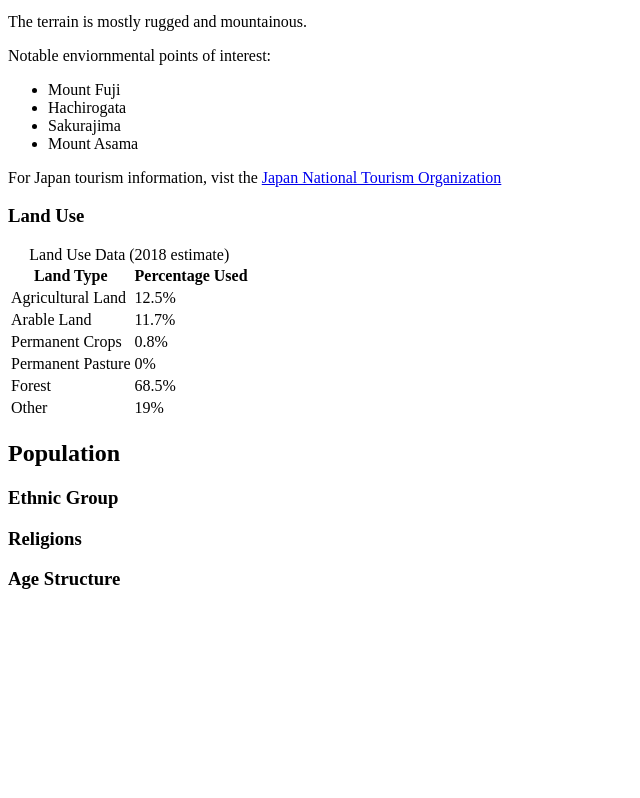
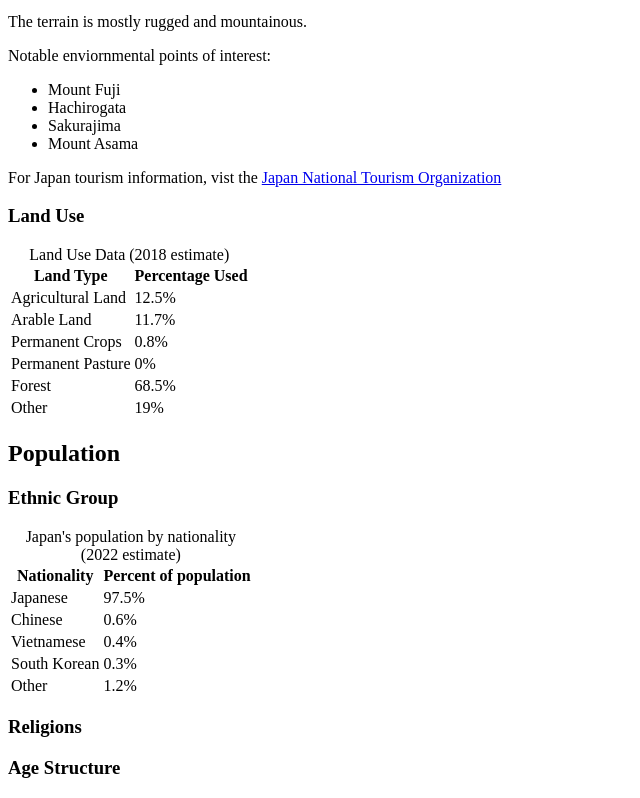
Before and after one commit to Brian-Matute/brian-matute.github.io, a plain HTML site: page japan.html in a window 1280 px wide. Shown: the part 1152-1950 px from the top of the page, without its empty margins (0-640 px from the left). Before the commit the page ends 1761 px from the top, so only its background shows below. Drawn offline with Linux system fonts and the light colour scheme.

Commit message:
update japan.html

```diff
--- a/japan.html
+++ b/japan.html
@@ -116,6 +116,43 @@
 
         <article>
           <h3>Ethnic Group</h3>
+
+          <table>
+            <caption>Japan's population by nationality (2022 estimate)</caption>
+            <tr>
+              <th>Nationality</th>
+              <th>Percent of population</th>
+            </tr>
+
+            <tr>
+              <td>Japanese</td>
+              <td>97.5%</td>
+            </tr>
+
+            <tr>
+              <td>Chinese</td>
+              <td>0.6%</td>
+            </tr>
+
+            <tr>
+              <td>Vietnamese</td>
+              <td>0.4%</td>
+            </tr>
+
+            <tr>
+              <td>South Korean</td>
+              <td>0.3%</td>
+            </tr>
+
+            <tr>
+              <td>Other</td>
+              <td>1.2%</td>
+            </tr>
+          </table>
+
+
+
+
         </article>
 
         <article>
```
